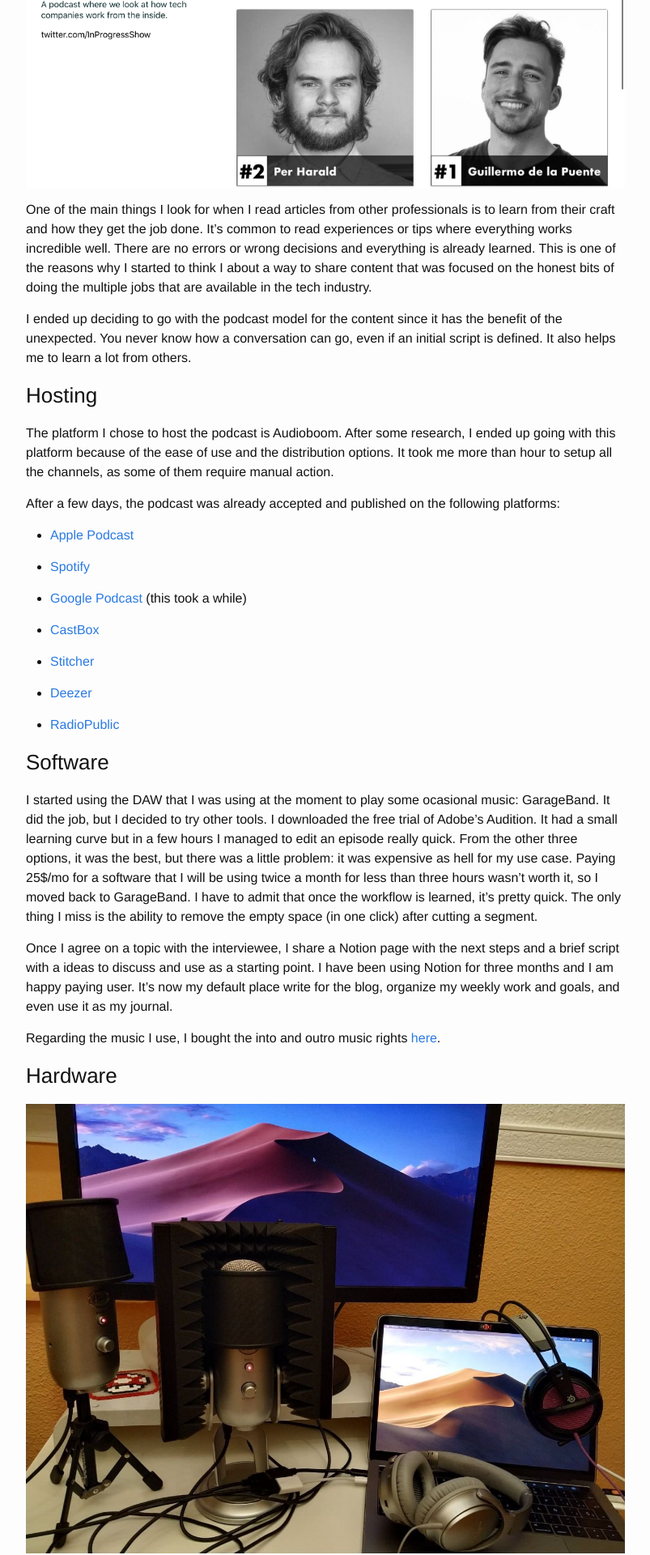
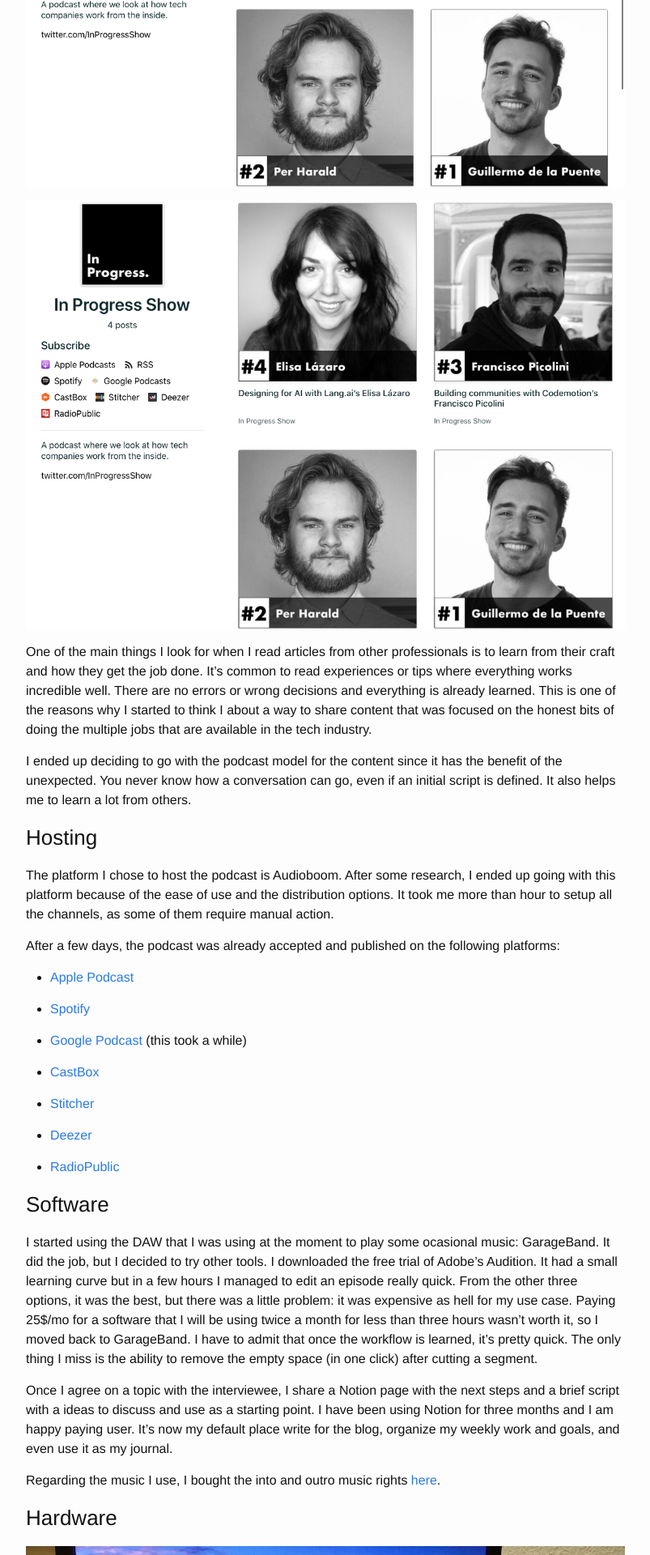
Before and after one commit to fjaguero/site, a Jekyll site: the page built from _posts/2019-07-27-launching-the-in-progress-show-podcast.markdown, in a window 1280 px wide. Shown: the part 512-2432 px from the top of the page at 81% size, without its empty margins (238-1041 px from the left). Built offline with Jekyll 4.4.1, drawn with Linux system fonts in a browser that asks for light colours; some web fonts are replaced.

Commit message:
Updated Launching The In Progress Show Podcast

```diff
--- a/_posts/2019-07-27-launching-the-in-progress-show-podcast.markdown
+++ b/_posts/2019-07-27-launching-the-in-progress-show-podcast.markdown
@@ -7,6 +7,8 @@
 ---
 
 ![In progress](/uploads/CE033437-EA35-406B-ACAD-84E74E7B2807.jpeg)
+
+![In Progress](/uploads/832625E4-FD2B-4A6D-955D-B2AFF2BC6840.jpeg)
 
 One of the main things I look for when I read articles from other professionals is to learn from their craft and how they get the job done. It’s common to read experiences or tips where everything works incredible well. There are no errors or wrong decisions and everything is already learned. This is one of the reasons why I started to think I about a way to share content that was focused on the honest bits of doing the multiple jobs that are available in the tech industry.
 
```
